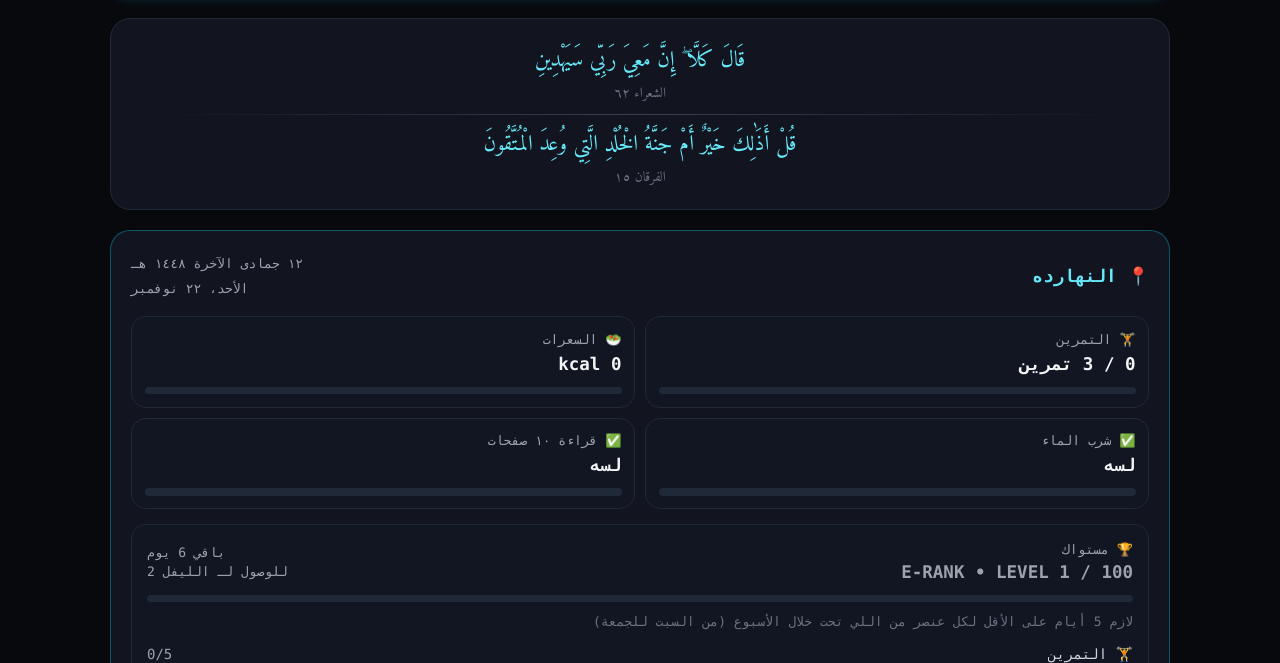
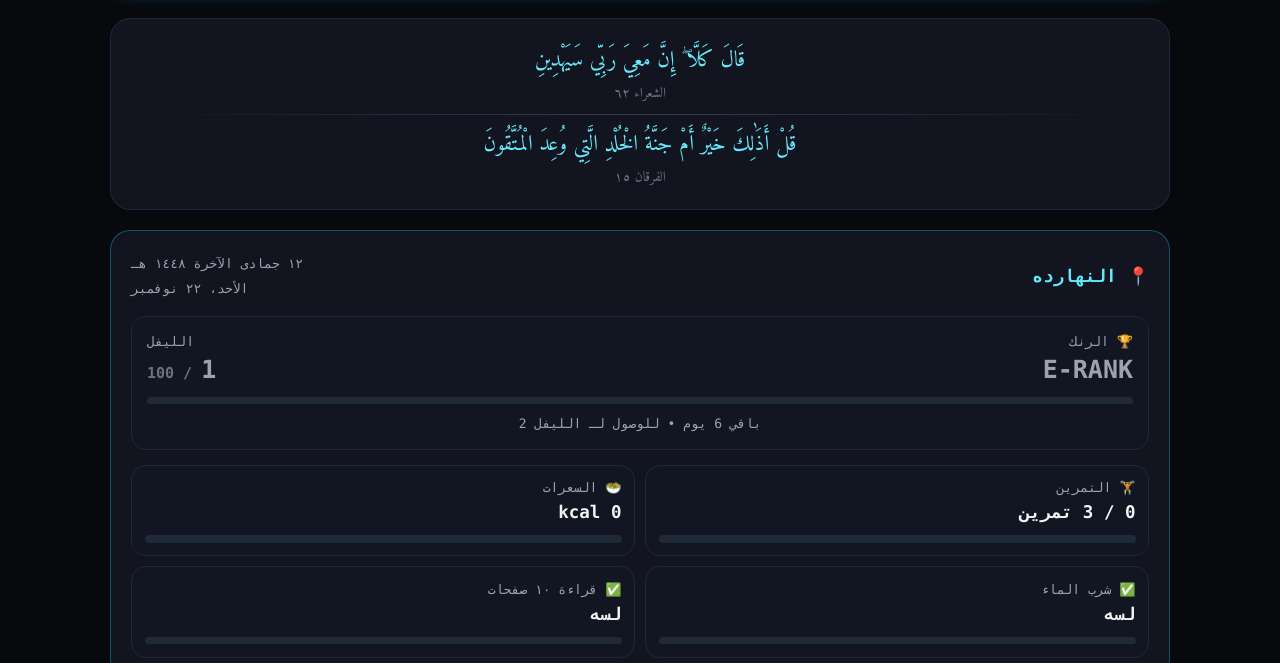
Before and after one commit to mo20000000000/Hunter-sytem, a plain HTML site: page index.html in a window 1280 px wide. Shown: the part 137-800 px from the top of the page. Drawn offline with nearby package versions, Linux system fonts and the light colour scheme; a web font is replaced by a local one.

Commit message:
Add files via upload

```diff
--- a/index.html
+++ b/index.html
@@ -148,8 +148,8 @@ function lvlInfo(){
 }
 function lvlCardHTML(){
  const L=lvlInfo(),nx=L.level>=MAXLVL?'MAX':`الليفل ${L.level+1}`;
- const rows=L.items.map(i=>`<div class="flex items-center justify-between text-[11px] py-0.5"><span class="${i.ok?'text-emerald-300':i.lost?'text-red-400':'text-gray-300'} truncate">${esc(i.name)}</span><span class="font-mono ${i.ok?'text-emerald-300':i.lost?'text-red-400':'text-gray-400'}">${i.cnt}/${i.need}</span></div>`).join('');
- return `<div class="rounded-xl border border-gray-800 bg-gray-900/40 p-3 space-y-2"><div class="flex justify-between items-center"><div><div class="text-[10px] text-gray-400">🏆 مستواك</div><div class="text-sm font-bold" style="color:${L.color}">${L.rank}-RANK • LEVEL ${L.level} / ${MAXLVL}</div></div><div class="text-left text-[10px] text-gray-400">${L.ok?'<span class="text-emerald-300 font-bold">الأسبوع مكتمل ✅</span>':L.lost?'<span class="text-red-400">الأسبوع ده مش هيزوّد ليفل</span>':`باقي ${L.left} يوم`}<div>للوصول لـ ${nx}</div></div></div><div class="w-full bg-gray-800 h-1.5 rounded-full overflow-hidden"><div class="h-1.5 transition-all" style="width:${L.pct}%;background:${L.ok?'#34d399':L.color}"></div></div><div class="text-[10px] text-gray-500">لازم ${minDays()} أيام على الأقل لكل عنصر من اللي تحت خلال الأسبوع (من السبت للجمعة)</div><div>${rows}</div></div>`;
+ const stat=L.ok?'<span class="text-emerald-300 font-bold">الأسبوع مكتمل ✅</span>':L.lost?'<span class="text-red-400">الأسبوع ده مش هيزوّد ليفل</span>':`باقي ${L.left} يوم`;
+ return `<div class="rounded-xl border border-gray-800 bg-gray-900/40 p-3 space-y-2"><div class="flex justify-between items-center"><div><div class="text-[10px] text-gray-400">🏆 الرنك</div><div class="text-xl font-bold" style="color:${L.color}">${L.rank}-RANK</div></div><div class="text-left"><div class="text-[10px] text-gray-400">الليفل</div><div class="text-xl font-bold" style="color:${L.color}">${L.level}<span class="text-xs text-gray-500"> / ${MAXLVL}</span></div></div></div><div class="w-full bg-gray-800 h-1.5 rounded-full overflow-hidden"><div class="h-1.5 transition-all" style="width:${L.pct}%;background:${L.ok?'#34d399':L.color}"></div></div><div class="text-[10px] text-gray-400 text-center">${stat} • للوصول لـ ${nx}</div></div>`;
 }
 let calDay=today(),wY=new Date().getFullYear(),wM=new Date().getMonth(),busy=false;
 let state={name:"Mostafa Abdelrahman",level:1,streak:0,lastActiveDate:today(),activeRoutine:"day1",history:{},questHistory:{},
@@ -430,8 +430,8 @@ function renderToday(){
   else if(builders[it.id])tiles.push(builders[it.id](esc(it.label)));
  });
  box.innerHTML=`<div class="flex justify-between items-center"><h3 class="text-sm font-bold text-cyan-300">📍 النهارده</h3><span class="text-[10px] text-gray-400 text-left leading-5">${dateHG(now)}</span></div>
+ ${lvlCardHTML()}
  <div class="grid grid-cols-2 gap-2">${tiles.join('')}</div>
- ${lvlCardHTML()}
  `;
 }
 
```
